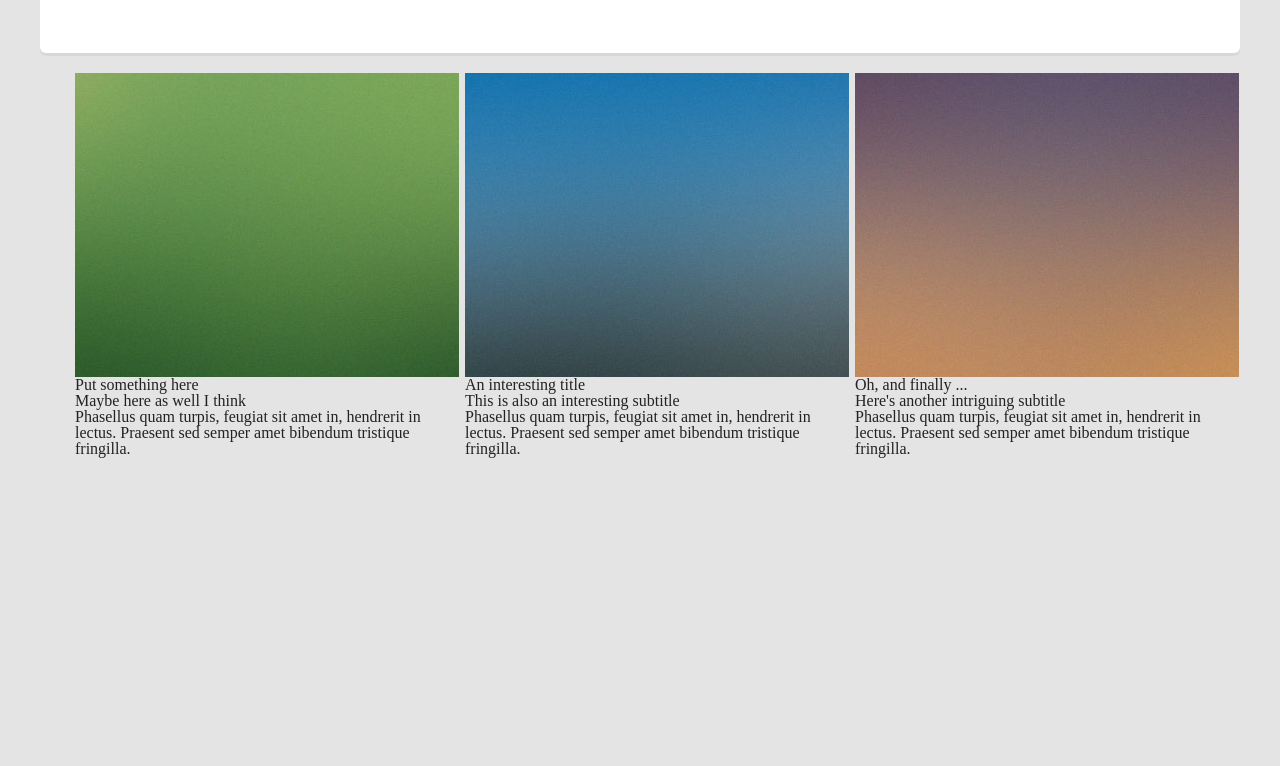
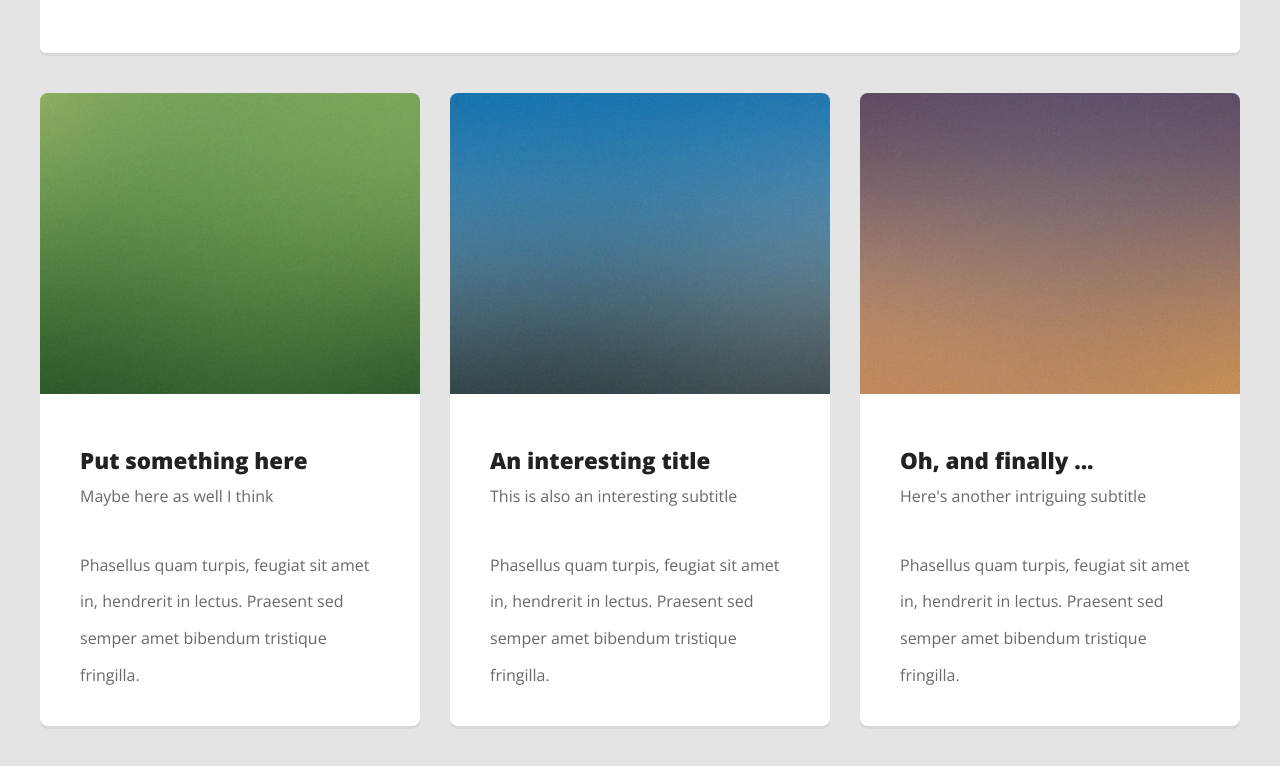
Before and after one commit to Karol855/Verti-website---RWD, a website: page index.html in a window 1280 px wide. Shown: the part 467-1233 px from the top of the page. Before the commit the page ends 944 px from the top, so only its background shows below. Drawn offline with nearby package versions, Linux system fonts and the light colour scheme.

Commit message:
added styling of second section

```diff
--- a/index.html
+++ b/index.html
@@ -48,11 +48,11 @@
     </div>
 </section>
 <section class="second-box container">
-    <div class="row">
+    <div class="row three-columns">
         <div class="col-4">
             <div class="box-section">
                 <a href="#" class="image">
-                    <img src="assets/pic01.jpg" alt="zielony box">
+                    <img class="image-three--columns" src="assets/pic01.jpg" alt="zielony box">
                 </a>
                 <div class="box-text">
                     <h2>Put something here</h2>
@@ -65,7 +65,7 @@
         <div class="col-4">
             <div class="box-section">
                 <a href="#" class="image">
-                    <img src="assets/pic02.jpg" alt="niebieski box">
+                    <img class="image-three--columns" src="assets/pic02.jpg" alt="niebieski box">
                 </a>
                 <div class="box-text">
                     <h2>An interesting title</h2>
@@ -78,7 +78,7 @@
         <div class="col-4">
             <div class="box-section">
                 <a href="#" class="image">
-                    <img src="assets/pic03.jpg" alt="żółty box">
+                    <img class="image-three--columns" src="assets/pic03.jpg" alt="żółty box">
                 </a>
                 <div class="box-text">
                     <h2>Oh, and finally ...</h2>
--- a/scss/elements/_logo.scss
+++ b/scss/elements/_logo.scss
@@ -21,8 +21,8 @@
   align-items: center;
   font-family: $openSans-font;
   font-weight: 800;
-  color: rgb(105, 105, 105);
+  color: map.get($colors, navigation-text);
   margin-top: 10px;
   margin-left: 20px;
-  font-size: 0.7em;
+  font-size: 0.8em;
 }
--- /dev/null
+++ b/scss/elements/_second-box.scss
@@ -0,0 +1,46 @@
+@use "sass:map";
+.second-box {
+  padding: 0;
+  margin-top: 20px;
+  margin-bottom: 20px;
+}
+.col-4 {
+  &:first-child {
+    padding-left: 0;
+  }
+  &:nth-child(2) {
+    padding-right: 10px;
+    padding-left: 10px;
+  }
+  &:last-child {
+    padding-right: 0;
+  }
+}
+
+.image-three--columns {
+  max-width: 100%;
+  border-radius: 8px 8px 0 0;
+}
+.box-text {
+  height: 100%;
+  font-family: $openSans-font;
+  background-color: map.get($colors, box-background);
+  border-radius: 0 0 8px 8px;
+  box-shadow: 0 3px 0 0 rgb(0 0 0 / 5%);
+  padding: 3.5em 2.5em 2em;
+  h2 {
+    font-size: 1.4em;
+    font-weight: 800;
+    line-height: 1em;
+    margin-bottom: 0.25em;
+  }
+  p {
+    color: map.get($colors,navigation-text);
+    font-size: 1em;
+    font-weight: 300;
+    line-height: 2.3em;
+  }
+  p:nth-child(2) {
+    margin-bottom: 2em;
+  }
+}
--- a/scss/main.scss
+++ b/scss/main.scss
@@ -13,3 +13,4 @@
 @import "elements/body";
 @import "elements/grid";
 @import "elements/first-box";
+@import "elements/second-box";
```
Also changed, not shown: css/main.css, 1 other file.
